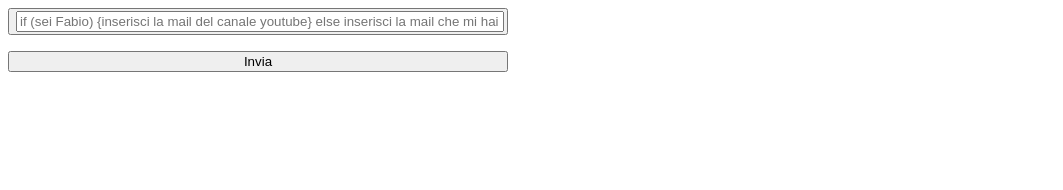
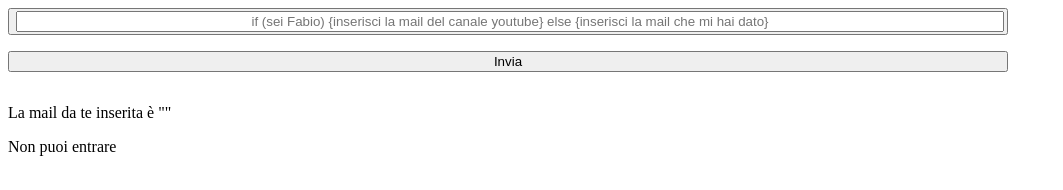
Before and after one commit to AnTosi/js-mail-dadi, a plain HTML site: page index.html in a window 1280 px wide. Both pictures are taken after a click on the button "Invia". Shown: the whole page, without its empty margins (0-1063 px from the left). Drawn offline with Linux system fonts and the light colour scheme.

Commit message:
finito esercizio con bottone

```diff
--- a/assets/css/style.css
+++ b/assets/css/style.css
@@ -1,9 +1,9 @@
 button {
-    width: 500px;
+    width: 1000px;
     margin-bottom: 1rem;
 }
 
 input {
-    width: 480px;
+    width: 980px;
     text-align: center;
 }
--- a/assets/js/main.js
+++ b/assets/js/main.js
@@ -11,39 +11,53 @@
 //event listener per "dire" al sistema che ho inserito la mail
 //if mail inserita è in elenco ---> esito positivo, else -----> esito negativo
 
-const mailList = ["queutricaweicre-6784@yopmail.com", "quacrappeullaho-9067@yopmail.com",     "xoidexatrefe-8363@yopmail.com", "mail@fabiopacifici.com", "hello@tizianonicolai.com", "cane", "cane@gmail.com", "fabiola.gardin.85@gmail.com"];
+const mailList = ["queutricaweicre-6784@yopmail.com", "quacrappeullaho-9067@yopmail.com", "xoidexatrefe-8363@yopmail.com", "mail@fabiopacifici.com", "hello@tizianonicolai.com", "cane", "cane@gmail.com", "fabiola.gardin.85@gmail.com"];
 console.log(mailList.length);
 let listLength = mailList.length;
 console.log(listLength)
 
 
+const result = document.getElementById("result")
+
+
 
 // secondo me così dovrebbe funzionare ma mi stampa il placeholder invece che il contenuto
 // risolto con value
+
 document.getElementById("click").addEventListener ("click", function(){
     const userMail = document.getElementById("userMail");
     const mailValue = userMail.value;
-    console.log(mailValue);
     if (mailList.includes(mailValue)) {
         console.log ("bentornato");
+        result.innerHTML = "Bentornato";
     } else {
         console.log ("non puoi entrare")
+        result.innerHTML = "Non puoi entrare";
     }
+
+    document.getElementById("yourMail").innerHTML = `La mail da te inserita è "${mailValue}"`;
 })
 
+
 // metto la funzione per vedere se array contiene mail inserita
-// document.getElementById("click").addEventListener ("click", function containsObject(mailValue, mailList) {
+
+// lo commento perché sono costretto ad utilizzare l'altro, visto che questa funzione quando vera mi restituisce un valore positivo ma anche gli altri 7 negativi, quindi non riesco ad ottenere il risultato che voglio
+
+// document.getElementById("click").addEventListener ("click", function () {
+//     const userMail = document.getElementById("userMail");
+//     const mailValue = userMail.value;
 //     for (let i = 0; i < listLength; i++) {
 //         if (mailList[i] === mailValue) {
-//             console.log("bentornato");
+//             result.innerHTML = "Bentornato";
 
 //         } else {
-//         console.log("non puoi entrare");
-
+//             result.innerHTML = "Non puoi entrare";
 //         }
 //     }
 // }
 // )
+
+
 
 
 // provo con includes
--- a/index.html
+++ b/index.html
@@ -10,9 +10,22 @@
 <body>
     <div class="form-area">
         <button>
-            <input type="text" id="userMail" placeholder="if (sei Fabio) {inserisci la mail del canale youtube} else inserisci la mail che mi hai dato">
+            <input type="text" id="userMail" placeholder="if (sei Fabio) {inserisci la mail del canale youtube} else {inserisci la mail che mi hai dato}">
         </button> <br>
         <button id="click">Invia</button>
+    </div>
+
+    <div class="result">
+        <p id="yourMail">
+
+        </p>
+
+        <p id="result" class="">
+        </p>
+
+        <p id="non puoi entrare">
+
+        </p>
     </div>
 
     <script src="./assets/js/main.js">
```
